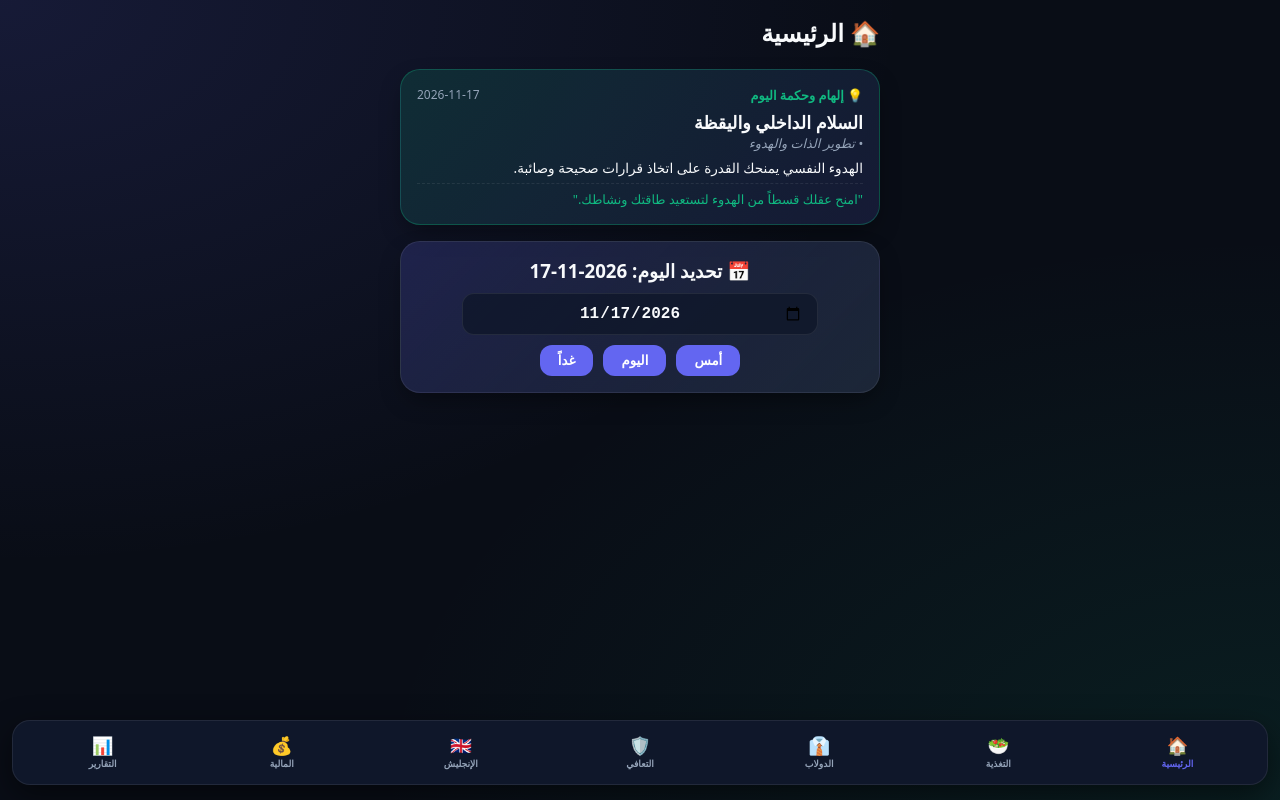
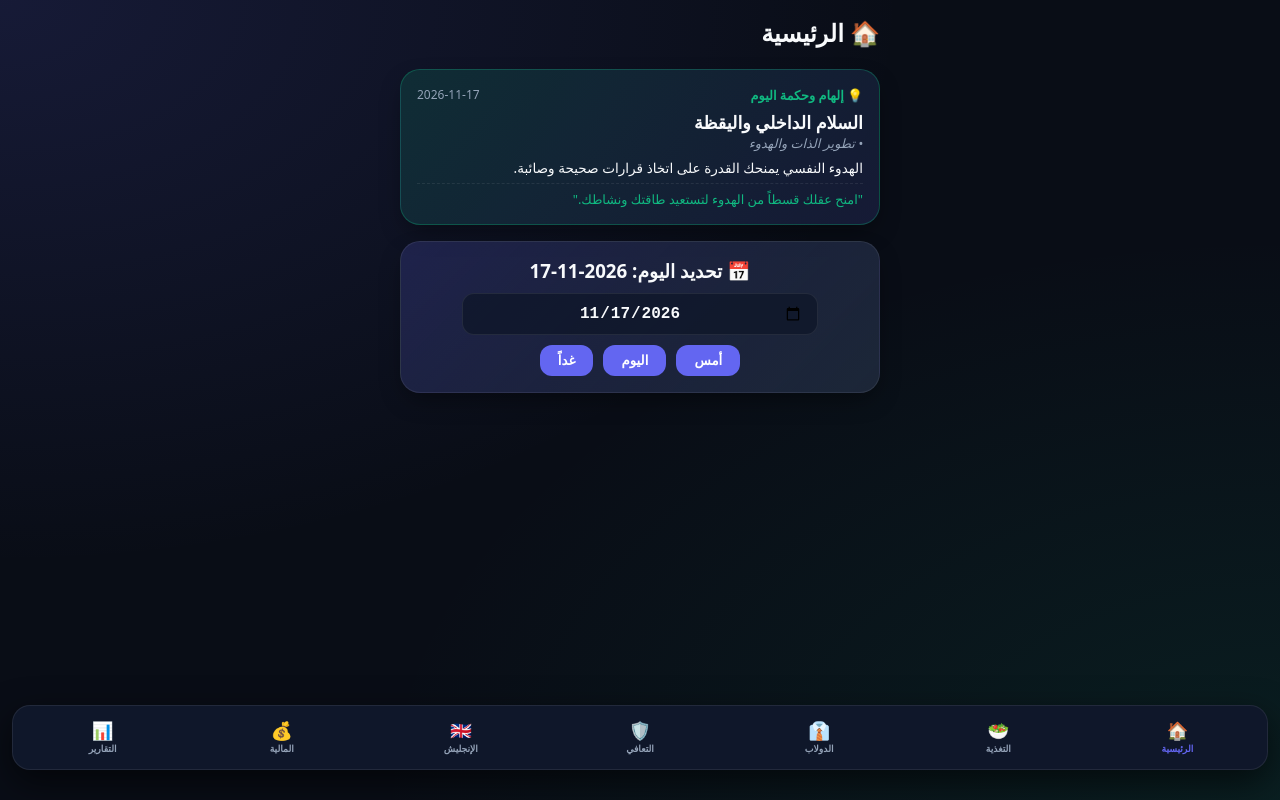
Before and after one commit to aymankeroles3699-cyber/Life-app, a plain HTML site: page index.html in a window 1280 px wide. Drawn offline with nearby package versions, Linux system fonts and the light colour scheme.

Commit message:
Update index.html

```diff
--- a/index.html
+++ b/index.html
@@ -88,7 +88,7 @@
       background-image: var(--bg-gradient);
       min-height: 100vh;
       color: var(--text);
-      padding: 16px 12px 140px 12px; /* مسافة سفلية إضافية لمنع تداخل المحتوى */
+      padding: 16px 12px 155px 12px; /* مسافة سفلية أكبر لضمان راحة المحتوى فوق الشريط العائم */
       direction: rtl;
       text-align: right;
     }
@@ -263,21 +263,21 @@
       background: rgba(255,255,255,0.05);
     }
 
-    /* رفع الشريط السفلي للأعلى بشكل آمن وبارز فوق أزرار الموبايل */
+    /* رفع الشريط السفلي للأعلى بمسافة كافية جداً ليكون بارزاً فوق أزرار النظام تماماً */
     .bottom-nav {
       position: fixed;
-      bottom: 15px; /* رفعناه لفوق بمقدار 15 بكسل عشان يبعد تماماً عن أزرار النظام */
+      bottom: 30px; /* رفعناه لـ 30 بكسل عشان يطلع فوق أزرار الموبايل بوضوح تام */
       left: 12px;
       right: 12px;
       height: 65px;
       background: #0f172a; /* خلفية صلبة داكنة */
       border: 1px solid var(--card-border);
-      border-radius: 18px; /* عملناه بتصميم شريط عائم (Floating Bar) أنيق */
+      border-radius: 18px; /* شريط عائم أنيق ومتناسق */
       display: flex;
       justify-content: space-around;
       align-items: center;
       z-index: 99999;
-      box-shadow: 0 10px 30px rgba(0, 0, 0, 0.5);
+      box-shadow: 0 12px 35px rgba(0, 0, 0, 0.6);
     }
 
     .nav-btn {
```
